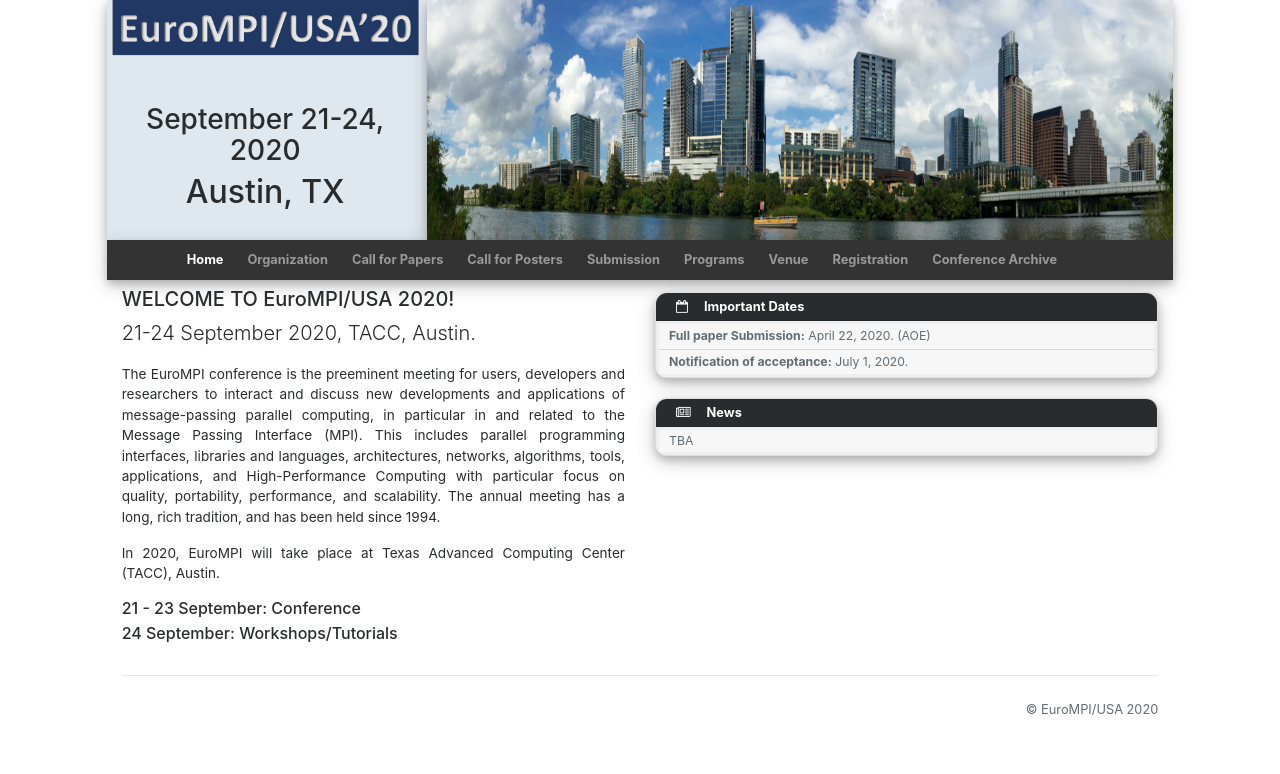
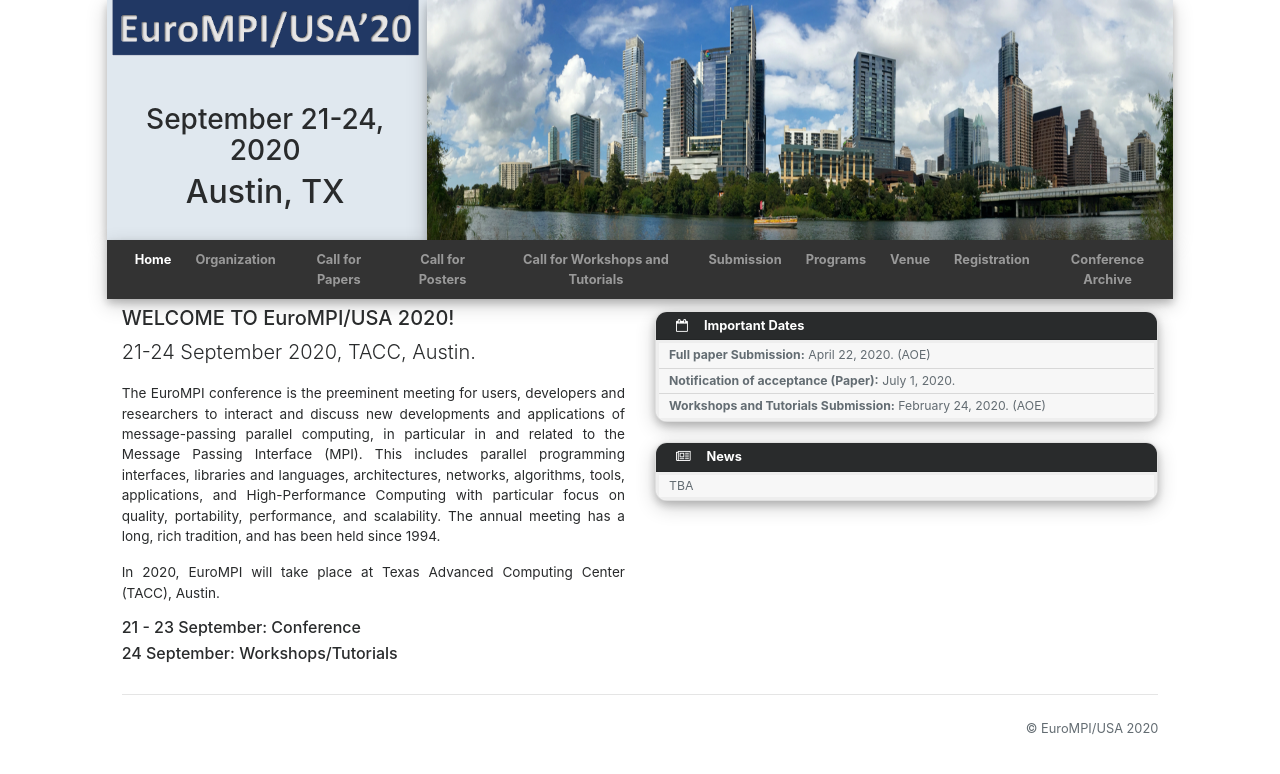
Before and after one commit to eurompi/eurompi.github.io, a Jekyll site: the page built from index.html, in a window 1280 px wide. Shown: the top 774 px of the page. Built offline with Jekyll 4.4.1, drawn with Linux system fonts in a browser that asks for light colours; nearby versions of some CDN libraries.

Commit message:
Added call for workshops and tutorials page

```diff
--- a/_data/conference.yml
+++ b/_data/conference.yml
@@ -66,22 +66,26 @@
     path: /cfposter.html
     visible: True
   - id: 4
+    label: Call for Workshops and Tutorials
+    path: /cfwt.html
+    visible: True
+  - id: 5
     label: Submission
     path: /submission.html
     visible: True
-  - id: 5
+  - id: 6
     label: Programs
     path: /program.html
     visible: True
-  - id: 6
+  - id: 7
     label: Venue
     path: /venue.html
     visible: True
-  - id: 7
+  - id: 8
     label: Registration
     path: /registration.html
     visible: True
-  - id: 8
+  - id: 9
     label: Conference Archive
     path: /archive.html
     visible: True
@@ -91,7 +95,11 @@
     text: Full paper Submission
     pass_due: False
   - date: 2020-7-1
-    text: Notification of acceptance
+    text: Notification of acceptance (Paper)
+    pass_due: False
+  - date: 2020-2-24
+    timezone: AOE
+    text: Workshops and Tutorials Submission
     pass_due: False
 #news:
 #  - date: 2017-10-14
--- /dev/null
+++ b/cfwt.html
@@ -0,0 +1,90 @@
+---
+layout: page
+slide_id: 0
+---
+
+
+
+    <div class="row mt-xs-0 mt-sm-0 mt-md-1 mt-lg-2 mt-xl-3 mb-xs-2 mb-sm-2">
+        <div class="col-sm-12 col-xs-12 col-md-6 col-lg-6 col-xl-6  text-justify conference-text">
+            <p class="lead">Call For Workshops and Tutorials</p>
+
+            <p> Experts in parallel and high-performance computing areas related to MPI are invited to share their expertise with the broader MPI community by submitting proposals for workshops and tutorials to be co-located with the EuroMPI/USA 2020 conference that will be held on September 21-24, 2020 at TACC in Austin, TX, USA. The EuroMPI/USA workshop program will provide an opportunity for researchers to present preliminary, new work and work that can complement and extend the topics covered by EuroMPI/USA 2020. The EuroMPI tutorial program will provide an opportunity to present from introductory to advanced courses on topics related to the main conference. EuroMPI/USA 2020 invites proposals for workshops and tutorials on the broadest possible range of topics related to, complementing or challenging the message-passing paradigm in general and MPI in particular. The EuroMPI/USA 2020 workshops and tutorials will all take place on September 24, 2020.</p>
+           <p>Workshops and tutorials on all areas with a relation to MPI, its usage or implementation, complementary to or challenging the MPI paradigm are invited. Workshops can also consider presentation of works in an early stage. Topics of interest include but are not limited to the following:</p>
+
+            <ul>
+
+                <li> Use of MPI in new and unconventional applications</li>
+
+                <li> Paradigms and application areas that challenge the message-passing model</li>
+
+                <li> New message-passing models</li>
+
+                <li> Different high-performance programming models and interfaces like PGAS, streaming models, etc.</li>
+
+                <li> Irregular and non-numerical applications on large-scale systems</li>
+
+                <li> New applications areas</li>
+
+                <li> Use of accelerators and heterogeneous processing elements in applications and programming interfaces</li>
+
+                <li> Large-scale scientific simulations</li>
+
+                <li> Support of MPI for hardware heterogeneity</li>
+
+                <li> Performance analysis of MPI and associated programming models</li>
+
+                <li> Machine learning in the context of communication/message passing</li>
+
+            </ul>
+
+
+            <!--{% include contact-us.html %}-->
+
+        </div>
+        <div class="col-sm-12 col-xs-12 col-md-6 col-lg-6 col-xl-6 conference-text text-justify">
+
+            <p><strong>Important Dates</strong>:</p>
+
+            <p><b>Submission Deadline:</b>
+                February 24, 2020 (AOE)
+            </p>
+            <!--<p><b>Extended Submission Deadline:</b> July 1, 2016 (9PM PDT)</p>-->
+
+
+            <!--<p><b>Notification of Acceptance:</b> July 1, 2020 </p>-->
+
+            <!--<p><b>Camera-ready Copy:</b> August 17, 2017</p>-->
+            <p><strong>Submission Guidelines</strong>:</p>
+            <p>Proposals are limited to an up to 3 pages description that should include the followings:</p>
+
+            <ul>
+
+                <li> A title, an abstract (400 words maximum), and a syllabus</li>
+
+                <li> A description of the target audience</li>
+
+                <li> Indication of half-day or full-day duration</li>
+
+                <li> For tutorials, outline of the agenda and indicate if hands-on session will be included</li>
+
+                <li> For workshops, a draft of the CFP</li>
+
+                <li> If applicable, details on previous instantiations of the workshop or tutorial, including number of attendees</li>
+
+            </ul>
+            <p>In addition to the 3 pages description, please include the following: A brief biographical sketch of each workshop organizer or tutorial presenters (at most 1 page per organizer). For tutorials presenters, indicate previous experience in tutorial or training events.</p>
+
+            <p>Workshop and tutorial proposals will be evaluated as they are received. Decisions will be made based on the proposal content and its relationship to any other workshop and tutorial proposals that have been accepted or received at the time the proposal is received. Since this policy may result in the workshop and tutorial program being completed early, EuroMPI/USA 2020 reserves the right to close workshop submissions prior to the date listed below.</p>
+
+            <p>A single PDF file with all the material described above should be sent to <b>regrant@sandia.gov</b> with the <b>subject: "EuroMPI/USA 2020 Tutorial/Workshop proposal"</b>.</p>
+
+            <p>Workshops should suggest their own submission deadlines, but the camera-ready deadline for accepted contributions should follow the camera-ready deadline of the main conference. Workshop organizers will themselves be responsible for managing submissions and the review process.</p>
+
+            <p>Length of the workshops can be adapted to the number of papers accepted and the organizer may cancel the workshop in the case of low number of submissions.</p>
+
+            <p>EuroMPI/USA 2020 will consider increasing the time allocated to a workshop if space is available.</p>
+
+            <p>EuroMPI/USA 2020 will provide a free conference registration for one keynote speaker at workshops with at least seven accepted talks. The free registration cannot be used by a workshop organizer, even if the organizer presents a keynote. EuroMPI/USA 2020 will provide a free conference registration per full-day tutorial (one presenter).</p>
+        </div>
+    </div>
```
